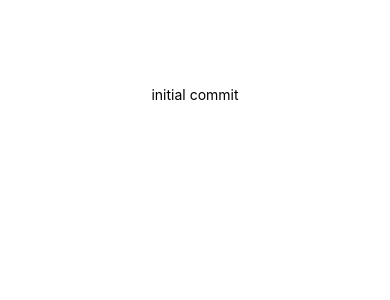
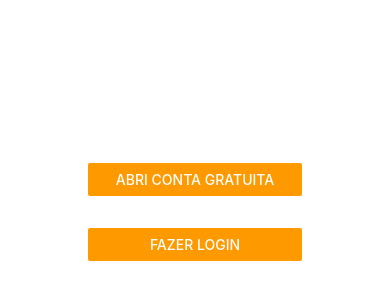
Before and after one commit to leonardoGasperin/ProjectPAY, a React Native app: screen /DetailsBill in a window 390 px wide. Shown: the part 328-628 px from the top of the page. Built offline with nearby package versions, Linux system fonts and the light colour scheme.

Commit message:
Project fixed

```diff
--- a/App.js
+++ b/App.js
@@ -1,20 +1,6 @@
-import { StatusBar } from 'expo-status-bar';
-import { StyleSheet, Text, View } from 'react-native';
-
+import Route from './src/routes/Route';
 export default function App() {
   return (
-    <View style={styles.container}>
-      <Text>initial commit</Text>
-      <StatusBar style="auto" />
-    </View>
+    <Route/>
   );
 }
-
-const styles = StyleSheet.create({
-  container: {
-    flex: 1,
-    backgroundColor: '#fff',
-    alignItems: 'center',
-    justifyContent: 'center',
-  },
-});
--- a/babel.config.js
+++ b/babel.config.js
@@ -2,5 +2,6 @@ module.exports = function(api) {
   api.cache(true);
   return {
     presets: ['babel-preset-expo'],
+    plugins: ['@babel/plugin-transform-export-namespace-from'],
   };
 };
--- a/src/api/api.js
+++ b/src/api/api.js
@@ -1,2 +1,2 @@
-export const API= "https://ac63-177-73-98-225.ngrok.io";
+export const API= "https://8c38-177-73-98-152.ngrok-free.app";
 export const ViaCep = "https://viacep.com.br/ws/";
--- /dev/null
+++ b/src/routes/Route.js
@@ -0,0 +1,45 @@
+import React from 'react';
+import "react-native-gesture-handler";
+import { createNativeStackNavigator } from "@react-navigation/native-stack";
+import { NavigationContainer } from "@react-navigation/native";
+import { createBottomTabNavigator } from "@react-navigation/bottom-tabs";
+import { Initial } from "../screens/Initial/Initial"
+import { Login } from "../screens/Login/Login"
+import { Register } from "../screens/Register/Register"
+import { AddressInf } from '../screens/Register/AddressInf';
+import { DateBill } from '../screens/Register/DateBill';
+import { Tos } from '../screens/Register/Tos';
+
+const Stack = createNativeStackNavigator();
+const Tab = createBottomTabNavigator();
+
+function StackRoutes(){
+    return(
+        <Stack.Navigator initialRouteName="Initial">
+            <Stack.Screen options={{ headerShown: false }} name="Initial" component={Initial}/>
+            <Stack.Screen options={{ headerShown: false }} name="Login" component={Login}/>
+            <Stack.Screen options={{ headerShown: false }} name="RegisterRoute" component={RegisterRoute}/>
+        </Stack.Navigator>
+    );
+}
+
+function RegisterRoute(){
+    return(
+        <Stack.Navigator initialRouteName="Register">
+            <Stack.Screen options={{ headerShown: false }} name="Register" component={Register}/>
+            <Stack.Screen options={{ headerShown: false }} name="AddressInf" component={AddressInf}/>
+            <Stack.Screen options={{ headerShown: false }} name="DateBill" component={DateBill}/>
+            <Stack.Screen options={{ headerShown: false }} name="Tos" component={Tos}/>
+        </Stack.Navigator>
+    );
+}
+
+export default function Route() {
+  return (
+    <NavigationContainer>
+        <Stack.Navigator initialRouteName="StackRoutes">
+            <Stack.Screen options={{ headerShown: false }} name="StackRoutes" component={StackRoutes} />
+        </Stack.Navigator>
+    </NavigationContainer>
+  );
+}
--- a/src/screens/Initial/Initial.js
+++ b/src/screens/Initial/Initial.js
@@ -5,7 +5,7 @@ import anim from '../../JSON/animations/InitialPage.json'
 
 export function Initial({navigation}) {
     function registerNav() {
-        navigation.navigate("Register");
+        navigation.navigate("RegisterRoute");
     }
     function loginNav() {
         navigation.navigate("Login");
--- a/src/screens/Login/Login.js
+++ b/src/screens/Login/Login.js
@@ -16,7 +16,7 @@ export function Login({navigation}) {
 
     function registerNav() {
         resetStates();
-        navigation.navigate("Register");
+        navigation.navigate("RegisterRoute");
     }
 
     async function storage(item) {
@@ -24,7 +24,7 @@ export function Login({navigation}) {
         try{
             await AsyncStorage.setItem("@id", jsonItem);
             resetStates();
-            navigation.navigate("PAYTabNav");
+            navigation.navigate("StackRoutes");
         }
         catch (e){
             console.log("não foi possivel armazenar o usuario");
--- a/src/screens/Register/AdressInf.js
+++ b/src/screens/Register/AddressInf.js
@@ -4,7 +4,7 @@ import { API, ViaCep } from '../../api/api';
 import { Picker } from '@react-native-picker/picker';
 import { commonStyles } from '../../styles/commonStyles';
 
-export function AdressInf({navigation, route}) {
+export function AddressInf({navigation, route}) {
     const {usrProfile} = route.params;
 
     const [cep, setCep] = useState("");
--- a/src/screens/Register/Register.js
+++ b/src/screens/Register/Register.js
@@ -19,7 +19,7 @@ export function Register({navigation}) {
 
     function backNav() {
         resetStates();
-        navigation.navigate("PAY");
+        navigation.navigate("Initial");
     }
 
     function adressNav(){
@@ -52,7 +52,7 @@ export function Register({navigation}) {
         }else if(chkPsw !== psw){
             alert("As senhas não são iguais");
         }else{
-            navigation.navigate("AdressInf", {usrProfile: {
+            navigation.navigate("AddressInf", {usrProfile: {
                 name: name,
                 phoneN: phoneN,
                 email: email,
```
Also changed, not shown: package.json (+17 -2 lines), 1 other file (tests, documents, lock files or other folders).
